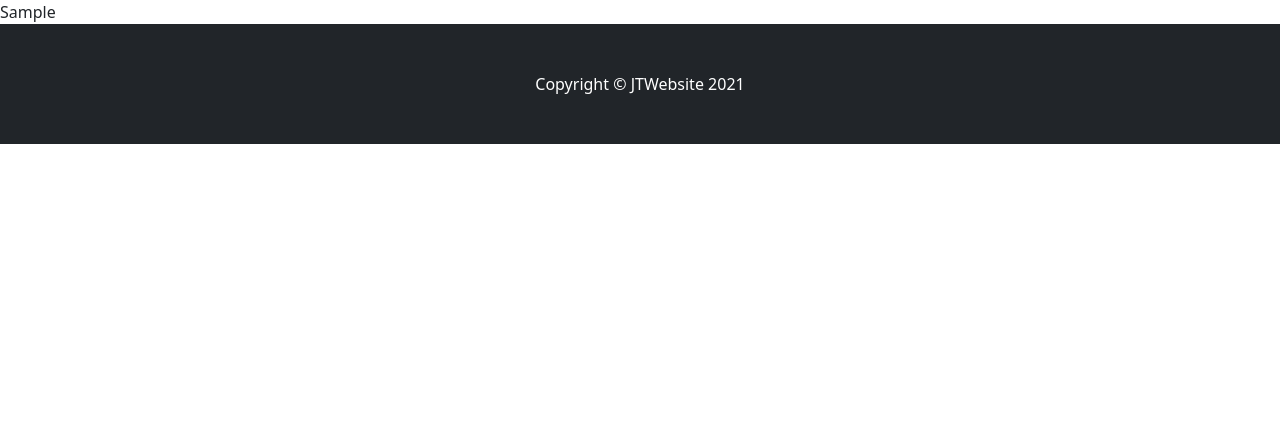
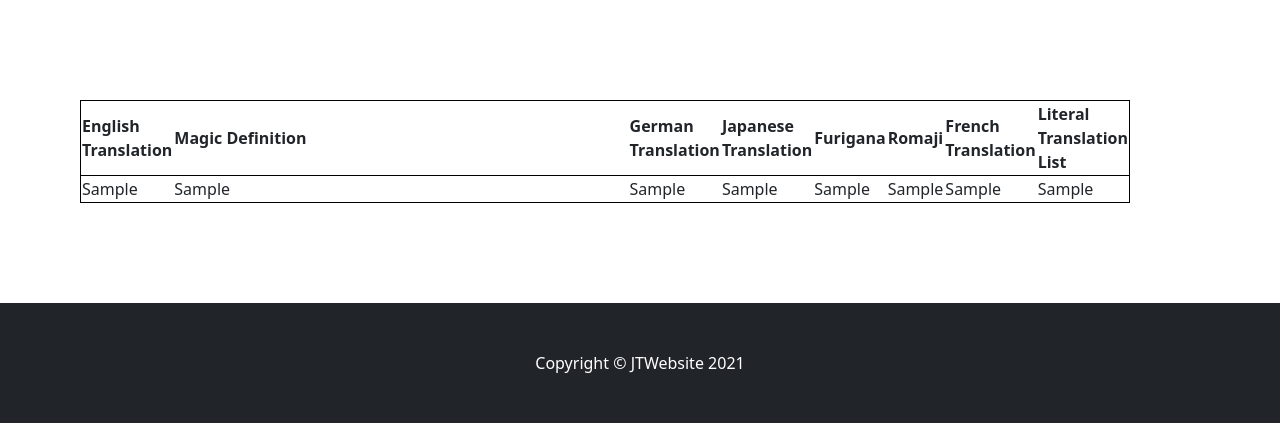
Before and after one commit to Scyibearian/learning-using-magic, a Django app: page /glossary/ in a window 1280 px wide. Shown: the part 56-499 px from the top of the page. Run offline with Django 3.2, Linux system fonts and the light colour scheme; tables that the repository leaves empty hold one stand-in row (values such as "Sample post"); some libraries are stand-ins or nearby versions.

Commit message:
Added glossary page

```diff
--- a/learningusingmagicapp/models.py
+++ b/learningusingmagicapp/models.py
@@ -18,8 +18,8 @@ class Word(models.Model):
     def __str__(self):
         return self.eng_trans
 
-    def get_absolute_url(self):
-        return reverse("word_lookup", kwargs={"pk": self.pk})
+    # def get_absolute_url(self):
+    #     return reverse("word", kwargs={"pk": self.pk})
 
     def class_name(self):
         return self.__class__.__name__
--- a/learningusingmagicapp/views.py
+++ b/learningusingmagicapp/views.py
@@ -5,7 +5,7 @@ from django.views.generic.list import ListView
 from .models import Word
 # Create your views here.
 
-def index(request):
+def home_view(request):
     return render(request, 'base.html')
 
 #Glossary views
--- a/learningusingmagicproject/urls.py
+++ b/learningusingmagicproject/urls.py
@@ -20,11 +20,10 @@ from learningusingmagicapp import views
 
 from learningusingmagicapp.views import *
 
-from learningusingmagicapp.views import index
-
 urlpatterns = [
     path('admin/', admin.site.urls),
-    path('', index),
+    path('', views.home_view,
+        name='home'),
 
     path('glossary/', GlossaryView.as_view(),
          name="glossary" ),
--- a/templates/base.html
+++ b/templates/base.html
@@ -22,7 +22,7 @@
 
 
                 <div class="container px-4 px-lg-5">
-                    <a class="navbar-brand" href="#!">Learning Using Magic</a>
+                    <a class="navbar-brand" href="{% url 'home' %}">Learning Using Magic</a>
                     <button class="navbar-toggler" type="button" data-bs-toggle="collapse" data-bs-target="#navbarSupportedContent" aria-controls="navbarSupportedContent" aria-expanded="false" aria-label="Toggle navigation"><span class="navbar-toggler-icon"></span></button>
                     <div class="collapse navbar-collapse" id="navbarSupportedContent">
                         <ul class="navbar-nav me-auto mb-2 mb-lg-0 ms-lg-4">
--- a/templates/glossary/glossary.html
+++ b/templates/glossary/glossary.html
@@ -5,12 +5,38 @@
 
 
 
+<div class="glossary-table" style="margin-top:100px;margin-bottom:100px;margin-right:150px;margin-left:80px;"">
+  <table style="border:1px solid black;">
+    <thead>
+      <tr style="border:1px solid black;">
+        <th>English Translation</th>
+        <th>Magic Definition</th>
+        <th>German Translation</th>
+        <th>Japanese Translation</th>
+        <th>Furigana</th>
+        <th>Romaji</th>
+        <th>French Translation</th>
+        <th>Literal Translation List</th>
+      </tr>
+    </thead>
+    <tbody>
+
 {% for word in object_list %}
-
-<a>{{ word.eng_trans }}</a>
-
-
+  <tr style="border:1px solid black;">
+    <td data-label="English Translation">{{ word.eng_trans }}</td>
+    <!-- <a href="{{ word.get_absolute_url }}">{{ word.eng_trans }}</a> -->
+    <td data-label="Magic Definition" style="width:600px;">{{ word.magic_def }}</td>
+    <td data-label="German Translation">{{ word.german_trans }}</td>
+    <td data-label="Japanese Translation">{{ word.japanese_trans }}</td>
+    <td data-label="Furigana">{{ word.furigana }}</td>
+    <td data-label="Romaji">{{ word.romaji }}</td>
+    <td data-label="French Translation">{{ word.french_trans }}</td>
+    <td data-label="Literal Translation List">{{ word.lit_trans_list }}</td>
+  </tr>
 {% endfor %}
+    </tbody>
+  </table>
+</div>
 
 
 
```
Also changed, not shown: templates/glossary/word.html (added, +24 -0 lines).
